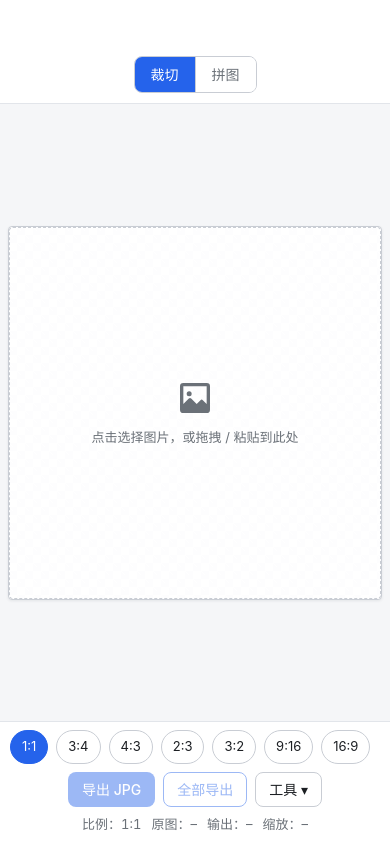
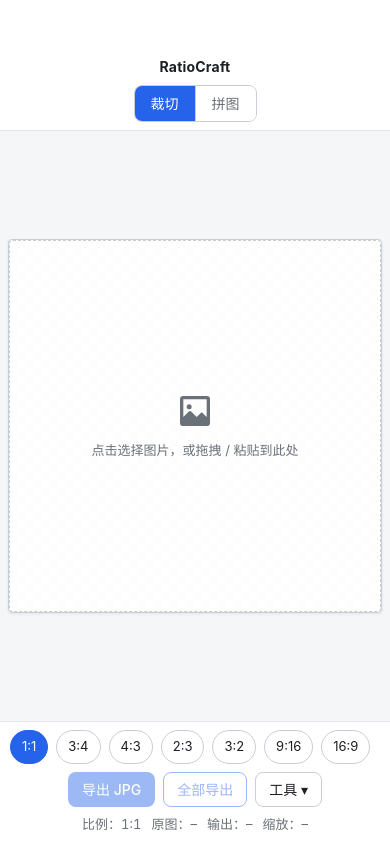
Before and after one commit to cfyofjackie/ratio-craft, a plain HTML site: page index.html in a window 390 px wide. Drawn offline with Linux system fonts and the light colour scheme.

Commit message:
移动端顶栏恢复品牌字：居中小字一行，不与容器返回/转发按钮冲突
- 顶栏改为纵向两行：居中 RatioCraft 小字 + 居中模式切换；
  桌面端左侧完整品牌不变（.mobile-brand 仅移动端显示）
- 修复上轮误删的移动端 .brand 隐藏规则导致的品牌重复显示
- 重新打包 zip，Node/Python 审计均 PASS

```diff
--- a/css/style.css
+++ b/css/style.css
@@ -224,6 +224,11 @@ body {
 
 /* 二级工具开关：仅移动端显示 */
 .tools-toggle {
+  display: none;
+}
+
+/* 品牌小字：仅移动端顶栏居中显示（桌面端用左侧完整 .brand） */
+.mobile-brand {
   display: none;
 }
 
@@ -717,13 +722,30 @@ body {
 
 @media (max-width: 640px) {
   .topbar {
-    padding: 56px 14px 10px; /* 顶部 56px 为挖孔/状态栏安全区固定兜底（容器 env() 可能为 0） */
-    justify-content: center; /* 模式切换居中：两侧让给容器的返回/转发/更多按钮 */
+    padding: 56px 14px 8px; /* 顶部 56px 为挖孔/状态栏安全区固定兜底（容器 env() 可能为 0） */
+    flex-direction: column; /* 品牌小字一行 + 模式切换一行，两侧让给容器的返回/转发/更多按钮 */
+    align-items: center;
   }
 
-  .brand,
+  .topbar > * + * {
+    margin-left: 0; /* 覆盖桌面端行内间距基线：纵向排列改用行距 */
+    margin-top: 8px;
+  }
+
+  .mobile-brand {
+    display: block;
+    font-size: 14px;
+    font-weight: 700;
+    letter-spacing: 0.2px;
+    color: var(--text);
+  }
+
+  .brand {
+    display: none; /* 桌面端左侧完整品牌在移动端隐藏，由上方居中小字替代 */
+  }
+
   #selectBtn {
-    display: none; /* 小屏隐藏品牌字样与顶栏上传按钮：与容器悬浮导航重叠；
+    display: none; /* 小屏隐藏顶栏上传按钮：与容器悬浮导航重叠；
                       上传入口=空状态提示区 / 图库抽屉「＋添加」 */
   }
 
@@ -983,4 +1005,6 @@ body {
   .supports-flex-gap .controls-row { gap: 8px; }
   .supports-flex-gap .info { gap: 10px; }
   .supports-flex-gap .sidebar { gap: 6px; }
+  .supports-flex-gap .topbar { flex-direction: column; gap: 8px; }
+  .supports-flex-gap .topbar > * + * { margin-top: 0; }
 }
--- a/index.html
+++ b/index.html
@@ -9,10 +9,12 @@
 </head>
 <body>
   <header class="topbar">
+    <!-- 品牌字样：桌面端在左侧完整展示；移动端显示顶部居中小字（两侧让给容器返回/转发按钮） -->
     <div class="brand">
       <h1>RatioCraft</h1>
       <span class="subtitle">图片比例裁切</span>
     </div>
+    <div class="mobile-brand" aria-hidden="true">RatioCraft</div>
     <div class="topbar-actions">
       <span class="privacy" title="所有处理都在你的浏览器中完成">
         <svg viewBox="0 0 24 24" width="14" height="14" aria-hidden="true"><path fill="currentColor" d="M12 1a5 5 0 0 0-5 5v3H6a2 2 0 0 0-2 2v9a2 2 0 0 0 2 2h12a2 2 0 0 0 2-2v-9a2 2 0 0 0-2-2h-1V6a5 5 0 0 0-5-5Zm-3 8V6a3 3 0 1 1 6 0v3H9Zm3 4a2 2 0 0 1 1 3.73V19a1 1 0 1 1-2 0v-2.27A2 2 0 0 1 12 13Z"/></svg>
```
